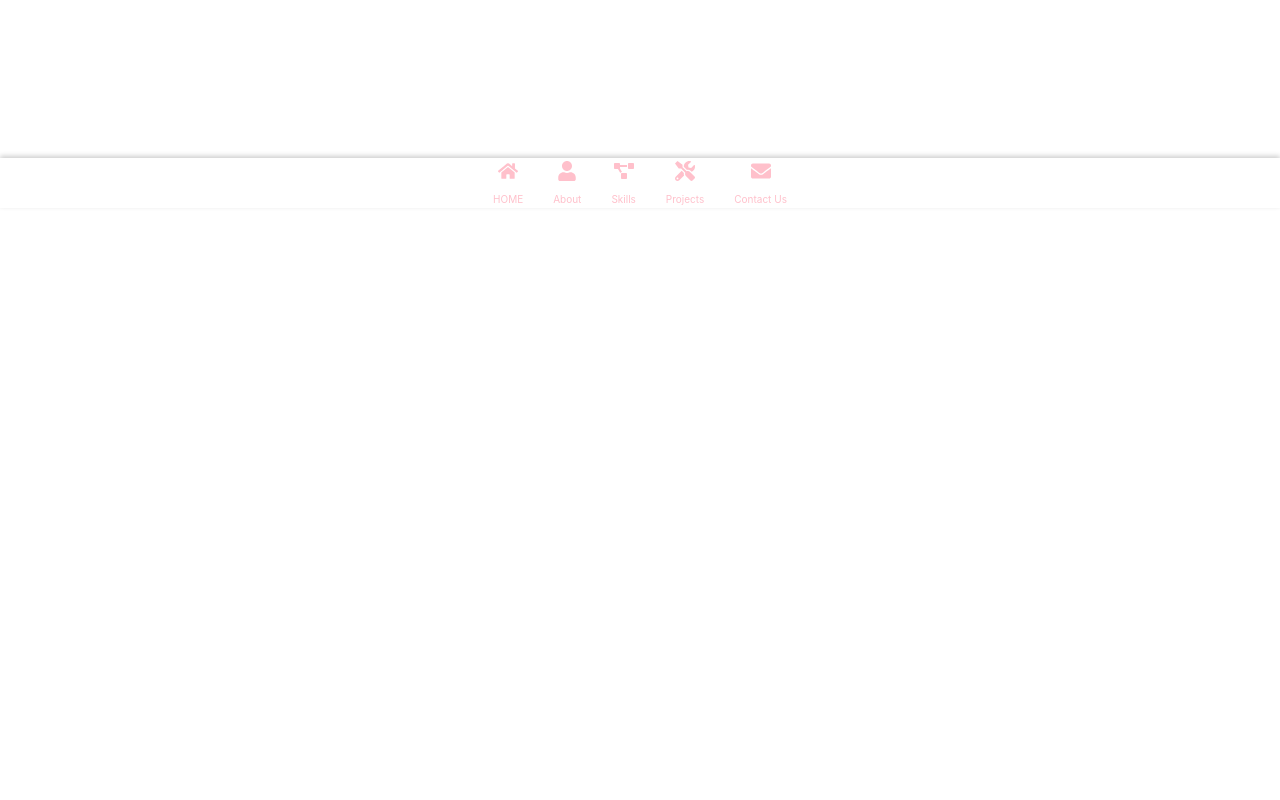
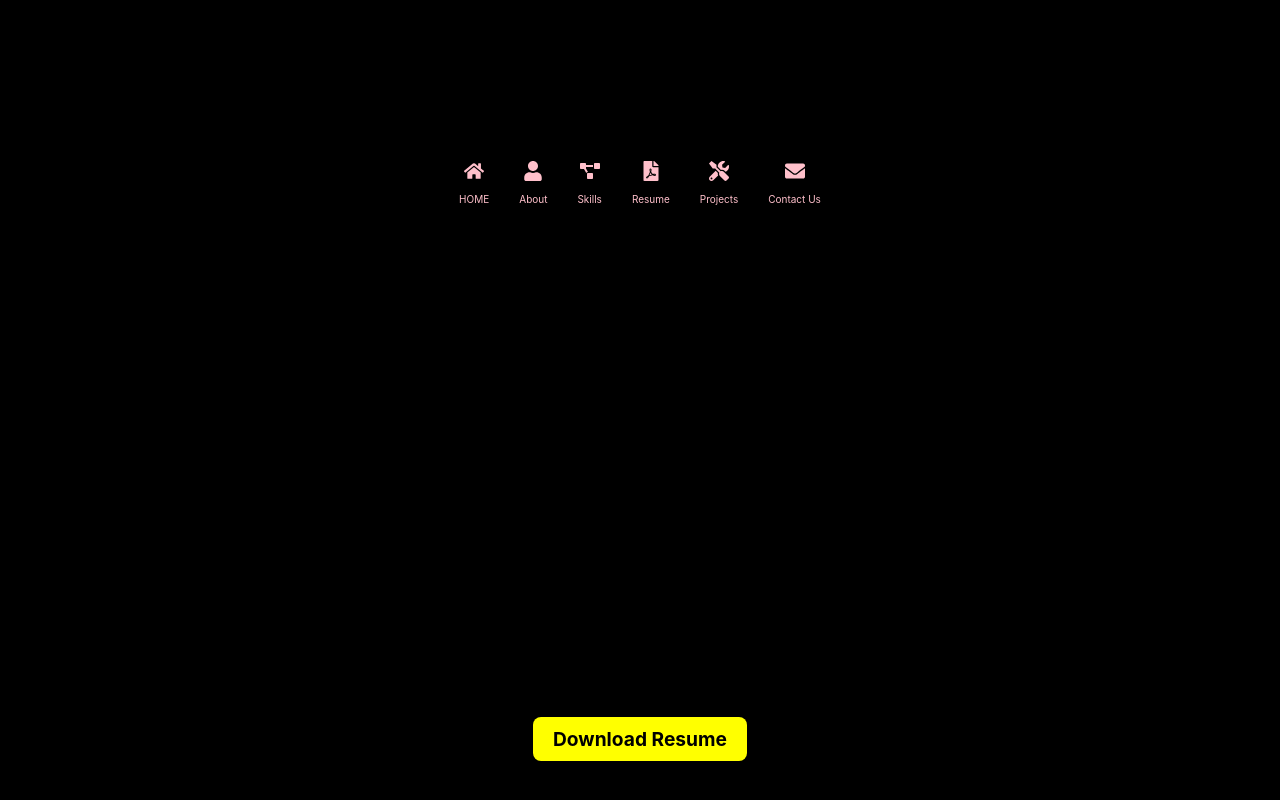
Before and after one commit to Nikesh-Vaishnav/my-portfolio, a React (Create React App) app: page /resume in a window 1280 px wide. Shown: the part 592-1392 px from the top of the page. Before the commit the page ends 800 px from the top, so only its background shows below. Built offline with nearby package versions, Linux system fonts and the light colour scheme.

Commit message:
add a resume section

```diff
--- a/src/App.js
+++ b/src/App.js
@@ -1,5 +1,5 @@
 import React from "react";
-import { Routes, Route } from "react-router-dom";  // ✅ Only import Routes & Route
+import { Routes, Route } from "react-router-dom";
 import "./index.css";
 import Home from "./Home";
 import About from "./About";
@@ -7,19 +7,20 @@ import Footer from "./Footer";
 import ContactSection from "./ContactSection";
 import Skills from "./Skills";
 import ProjectsSection from "./ProjectsSection";
+import Resume from "./Resume"; // ✅ Import the Resume component
 
 function App() {
   return (
     <div className="app-container">
-      <Routes>  {/* ✅ Use Routes here */}
+      <Routes>
         <Route path="/" element={<Home />} />
         <Route path="/about" element={<About />} />
         <Route path="/skills" element={<Skills />} />
+        <Route path="/resume" element={<Resume />} />  {/* ✅ Added Resume Route */}
         <Route path="/projects" element={<ProjectsSection />} />
         <Route path="/contact" element={<ContactSection />} />
-
       </Routes>
-      <Footer /> {/* Footer should be outside Routes */}
+      <Footer />
     </div>
   );
 }
--- a/src/ContactSection.js
+++ b/src/ContactSection.js
@@ -7,7 +7,7 @@ const ContactSection = () => {
     <section className="contact">
       {/* Left Section - Contact Info & Social Links */}
       <h1>Contact Me</h1>
-      <div  className="contact-section">
+      <div className="contact-section">
         <div className="contact-left">
           <h2>Contact Information</h2>
           <p>Phone: +91 7023003622</p>
@@ -16,25 +16,41 @@ const ContactSection = () => {
           <div className="social-links">
             <div className="social-item linkedin">
               <FaLinkedin />
-            <a href="https://www.linkedin.com/in/yourprofile" target="_blank" rel="noopener noreferrer">
+              <a
+                href="https://www.linkedin.com/in/yourprofile"
+                target="_blank"
+                rel="noopener noreferrer"
+              >
                 LinkedIn
               </a>
             </div>
             <div className="social-item github">
               <FaGithub />
-            <a href="https://github.com/yourgithub" target="_blank" rel="noopener noreferrer">
+              <a
+                href="https://github.com/yourgithub"
+                target="_blank"
+                rel="noopener noreferrer"
+              >
                 GitHub
               </a>
             </div>
             <div className="social-item x">
               <FaXTwitter />
-            <a href="https://twitter.com/yourtwitter" target="_blank" rel="noopener noreferrer">
+              <a
+                href="https://twitter.com/yourtwitter"
+                target="_blank"
+                rel="noopener noreferrer"
+              >
                 X (Twitter)
               </a>
             </div>
             <div className="social-item instagram">
               <FaInstagram />
-            <a href="https://instagram.com/yourinstagram" target="_blank" rel="noopener noreferrer">
+              <a
+                href="https://instagram.com/yourinstagram"
+                target="_blank"
+                rel="noopener noreferrer"
+              >
                 Instagram
               </a>
             </div>
@@ -44,7 +60,7 @@ const ContactSection = () => {
         {/* Right Section - Google Maps Iframe */}
         <div className="contact-right">
           <iframe
-          src="https://www.google.com/maps/embed?pb=!1m18!1m12!1m3!1d3651.902048849294!2d90.41251801538416!3d23.7508764946297!2m3!1f0!2f0!3f0!3m2!1i1024!2i768!4f13.1!3m3!1m2!1s0x3755b937d61b8f55%3A0x52c6e4f5f9b4d4b4!2sYour%20Location!5e0!3m2!1sen!2sbd!4v1633028825615!5m2!1sen!2sbd"
+            src="https://www.google.com/maps/embed?pb=!1m18!1m12!1m3!1d29023.892119590106!2d73.70108802963198!3d24.589661598821266!2m3!1f0!2f0!3f0!3m2!1i1024!2i768!4f13.1!3m3!1m2!1s0x3967e5e94707e587%3A0xf61db2122d651bfe!2sMohanlal%20Sukhadia%20University!5e0!3m2!1sen!2sin!4v1742388573378!5m2!1sen!2sin"
             allowFullScreen=""
             loading="lazy"
             title="Google Map"
--- a/src/Footer.js
+++ b/src/Footer.js
@@ -1,6 +1,6 @@
 import "./styles/Footer.css";
 import { Link } from "react-router-dom";
-import { FaHome, FaUser, FaProjectDiagram, FaTools, FaEnvelope } from "react-icons/fa";
+import { FaHome, FaUser, FaProjectDiagram, FaTools, FaEnvelope, FaFilePdf } from "react-icons/fa";
 
 function Footer() {
   return (
@@ -9,6 +9,7 @@ function Footer() {
         <li><Link to="/"><FaHome className="logo"/><br/>HOME</Link></li>
         <li><Link to="/about"><FaUser className="logo"/><br/>About</Link></li>
         <li><Link to="/skills"><FaProjectDiagram className="logo"/><br/>Skills</Link></li>
+        <li><Link to="/resume"><FaFilePdf className="logo"/><br/>Resume</Link></li>
         <li><Link to="/projects"><FaTools className="logo"/><br/>Projects</Link></li>
         <li><Link to="/contact"><FaEnvelope className="logo"/><br/>Contact Us</Link></li>
       </ul>
--- /dev/null
+++ b/src/Resume.js
@@ -0,0 +1,26 @@
+import React from "react";
+import "./styles/Resume.css"; // Import CSS
+
+const Resume = () => {
+  const resumePath = process.env.PUBLIC_URL + "/resume.pdf";
+
+  return (
+    <section className="resume-section">
+      <h1>My Resume</h1>
+      <div className="resume-container">
+        {/* Embedded PDF */}
+        <iframe
+          src={resumePath}
+          title="Nikesh Vaishnav Resume"
+          className="resume-viewer"
+        ></iframe>
+      </div>
+      {/* Download Button */}
+      <a href={resumePath} download="resume.pdf" className="download-btn">
+        Download Resume
+      </a>
+    </section>
+  );
+};
+
+export default Resume;
--- /dev/null
+++ b/src/styles/Resume.css
@@ -0,0 +1,48 @@
+/* Resume Section */
+.resume-section {
+  min-height: 100vh;
+  background: #000;
+  color: white;
+  text-align: center;
+  padding: 0.1px 0 60px 0;
+}
+
+/* Section Title */
+.resume-section h1 {
+  text-transform: uppercase;
+  font-size: 3rem;
+  padding: 0% 0 50px 0;
+}
+
+/* Resume Container */
+.resume-container {
+  display: flex;
+  justify-content: center;
+  align-items: center;
+  margin-bottom: 20px;
+}
+
+/* Embedded PDF Viewer */
+.resume-viewer {
+  width: 60%;
+  height: 1100px;
+  border: none;
+}
+
+/* Download Button */
+.download-btn {
+  display: inline-block;
+  padding: 10px 20px;
+  background: yellow;
+  color: black;
+  text-decoration: none;
+  font-size: 1.2rem;
+  font-weight: bold;
+  border-radius: 8px;
+  transition: background 0.3s ease;
+
+}
+
+.download-btn:hover {
+  background: gold;
+}
```
Also changed, not shown: src/styles/App.css (renamed from src/App.css). Lines whose indentation alone changed are shown as unchanged.
